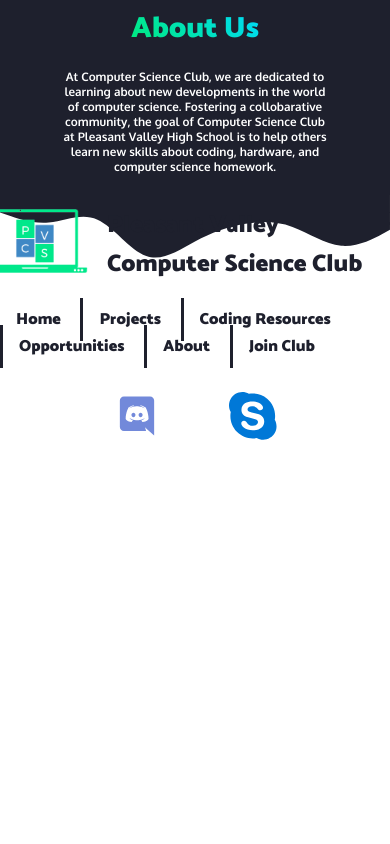
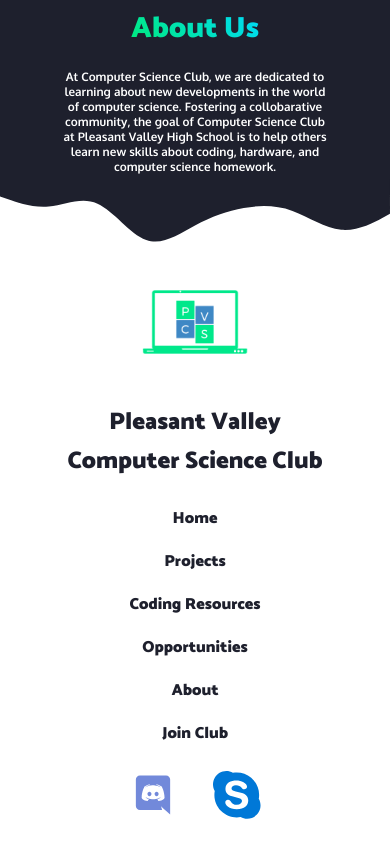
Before and after one commit to SalarC123/CSClubWebsite, a Flask app: page /about.html in a window 390 px wide. Shown: the part 121-965 px from the top of the page. Before the commit the page ends 561 px from the top, so only its background shows below. Run offline with Flask 2, Linux system fonts and the light colour scheme.

```diff
--- a/src/static/base.css
+++ b/src/static/base.css
@@ -89,3 +89,32 @@ body {
     width: 3rem;
     height: 3rem;
 }
+
+.page-wave-down {
+    margin-top: -1rem;
+}
+
+.page-wave-up {
+    margin-bottom: -1.6rem;
+}
+
+@media (max-width:1500px) {
+    .footer {
+        height: 35rem;
+    }
+    .footer-nav {
+        display: flex;
+        flex-direction: column;
+        align-items: center;
+    }
+    .footer-nav a {
+        border:none;
+    }
+    .social-media-icon {
+        margin: 1rem;
+    }
+    .footer-logo {
+        flex-direction: column;
+        text-align: center;
+    }
+}
```
